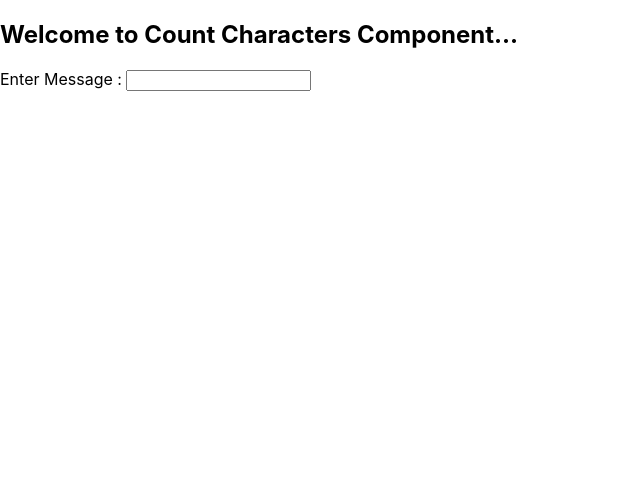
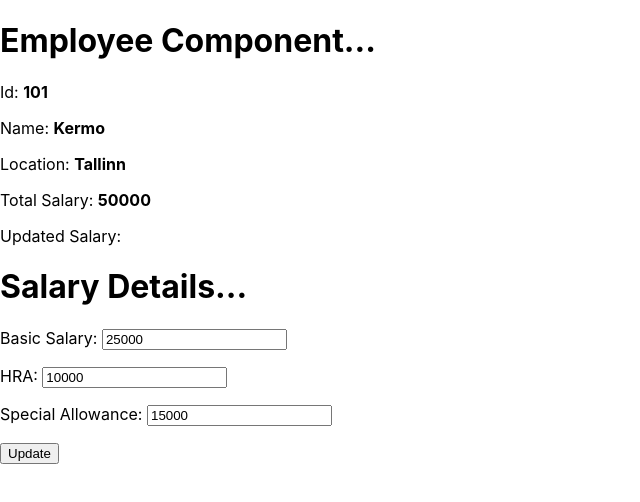
Before and after one commit to KermoA/ReactJS, a React (Create React App) app in the folder demo-project/: page / in a window 1280 px wide. Shown: the top 502 px of the page, without its empty margins (0-640 px from the left). Built offline with nearby package versions, Linux system fonts and the light colour scheme.

Commit message:
Interaction between React Components

```diff
--- a/demo-project/src/index.js
+++ b/demo-project/src/index.js
@@ -3,58 +3,164 @@ import ReactDOM from 'react-dom/client';
 import './index.css';
 import reportWebVitals from './reportWebVitals';
 
-class CountCharacters extends React.Component{
-  constructor(props){
+class Employee extends React.Component {
+  constructor(props) {
     super(props);
-    this.state={
-      message:''
+    this.state = {
+      updatedSalary: null,
     };
   }
 
-  onMessageChange(text){
-    this.setState({
-      message:'Message has '+text.length+' number on Characters'
-    });
-  }
+  getUpdatedSalary = (salary) => {
+    this.setState({ updatedSalary: salary });
+  };
 
-  render(){
-    return <div>
-      <h2>Welcome to Count Characters Component...</h2>
+  render() {
+    return (
+      <div>
+        <h1>Employee Component...</h1>
         <p>
-        <label>Enter Message : <input type="text" onChange={e=>this.onMessageChange(e.target.value)}></input></label>
+          <label>Id: <b>{this.props.Id}</b></label>
         </p>
         <p>
-        <label>{this.state.message}</label>
+          <label>Name: <b>{this.props.Name}</b></label>
         </p>
+        <p>
+          <label>Location: <b>{this.props.Location}</b></label>
+        </p>
+        <p>
+          <label>Total Salary: <b>{this.props.Salary}</b></label>
+        </p>
+        <p>
+          <label>Updated Salary: <b>{this.state.updatedSalary}</b></label>
+        </p>
+        <Salary
+          BasicSalary={this.props.BasicSalary}
+          HRA={this.props.HRA}
+          SpecialAllowance={this.props.SpecialAllowance}
+          onSalaryChanged={this.getUpdatedSalary}
+        />
       </div>
+    );
   }
 }
 
-class Employee extends React.Component{
-  state={counter:0};
-  addEmployee=()=>{
-    this.setState({counter:this.state.counter+1});
-    // this.counter=this.counter+1;
-    // alert("Adding a New Employee");
-    // alert('Add Employee Button is Clicked ' + this.counter+' times');
+class Salary extends React.Component {
+  constructor(props) {
+    super(props);
+    this.state = {
+      basic: this.props.BasicSalary,
+      hra: this.props.HRA,
+      sa: this.props.SpecialAllowance,
+    };
+    this.basicSalaryRef = React.createRef();
+    this.hraRef = React.createRef();
+    this.saRef = React.createRef();
   }
-  render(){
-    return <div>
-      <h2>Welcome to Employee Component...</h2>
+
+  updateSalary = () => {
+    const salary =
+      parseInt(this.basicSalaryRef.current.value) +
+      parseInt(this.hraRef.current.value) +
+      parseInt(this.saRef.current.value);
+    this.props.onSalaryChanged(salary);
+  };
+
+  render() {
+    return (
+      <div>
+        <h1>Salary Details...</h1>
         <p>
-        <button onClick={this.addEmployee}>Add Employee</button>
+          <label>
+            Basic Salary: <input type="text" defaultValue={this.state.basic} ref={this.basicSalaryRef} />
+          </label>
         </p>
         <p>
-        <label>Add Employee Button is Clicked : <b>{this.state.counter}</b> times</label>
+          <label>
+            HRA: <input type="text" defaultValue={this.state.hra} ref={this.hraRef} />
+          </label>
         </p>
+        <p>
+          <label>
+            Special Allowance: <input type="text" defaultValue={this.state.sa} ref={this.saRef} />
+          </label>
+        </p>
+        <button onClick={this.updateSalary}>Update</button>
       </div>
+    );
   }
 }
 
-const element=<CountCharacters></CountCharacters>
+const element = (
+  <Employee
+    Id="101"
+    Name="Kermo"
+    Location="Tallinn"
+    Salary="50000"
+    BasicSalary="25000"
+    HRA="10000"
+    SpecialAllowance="15000"
+  />
+);
 
 const root = ReactDOM.createRoot(document.getElementById('root'));
 root.render(element);
+
+reportWebVitals();
+
+
+// class CountCharacters extends React.Component{
+//   constructor(props){
+//     super(props);
+//     this.state={
+//       message:''
+//     };
+//   }
+
+//   onMessageChange(text){
+//     this.setState({
+//       message:'Message has '+text.length+' number on Characters'
+//     });
+//   }
+
+//   render(){
+//     return <div>
+//       <h2>Welcome to Count Characters Component...</h2>
+//       <p>
+//         <label>Enter Message : <input type="text" onChange={e=>this.onMessageChange(e.target.value)}></input></label>
+//       </p>
+//       <p>
+//         <label>{this.state.message}</label>
+//       </p>
+//     </div>
+//   }
+// }
+
+// class Employee extends React.Component{
+//   state={counter:0};
+//   addEmployee=()=>{
+//     this.setState({counter:this.state.counter+1});
+//     // this.counter=this.counter+1;
+//     // alert("Adding a New Employee");
+//     // alert('Add Employee Button is Clicked ' + this.counter+' times');
+//   }
+//   render(){
+//     return <div>
+//       <h2>Welcome to Employee Component...</h2>
+//       <p>
+//         <button onClick={this.addEmployee}>Add Employee</button>
+//       </p>
+//       <p>
+//         <label>Add Employee Button is Clicked : <b>{this.state.counter}</b> times</label>
+//       </p>
+//     </div>
+//   }
+// }
+
+// const element=<CountCharacters></CountCharacters>
+
+// const root = ReactDOM.createRoot(document.getElementById('root'));
+// root.render(element);
 
 // class Employee extends React.Component{
 //   constructor(props){
```
Lines whose indentation alone changed are shown as unchanged.
